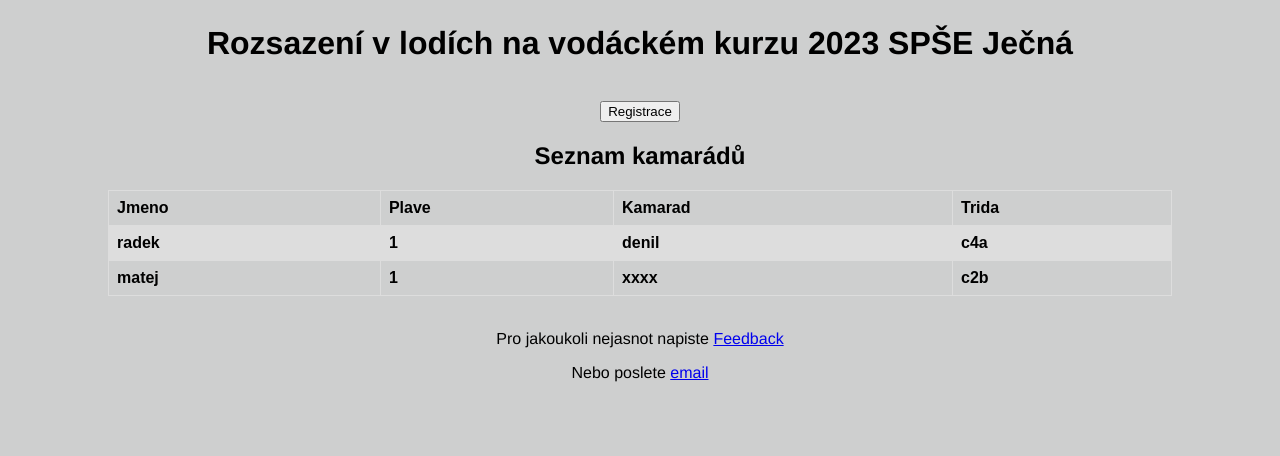
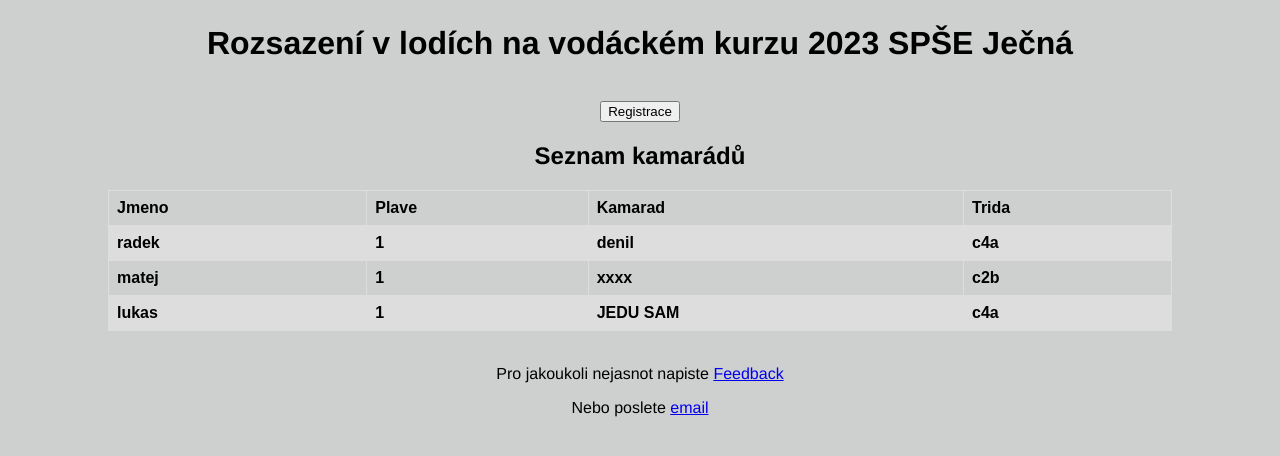
Before and after one commit to RadeksGalaxy/WAC4a, a Flask app: page / in a window 1280 px wide. Shown: the part 260-716 px from the top of the page. Run offline with Flask 2, Linux system fonts and the light colour scheme; lists and menus that the app fills with data are empty.

Commit message:
iconka hosi

```diff
--- a/friends.txt
+++ b/friends.txt
@@ -1,2 +1,3 @@
 radek,1,denil,c4a
 matej,1,xxxx,c2b
+lukas,1,JEDU SAM,c4a
--- a/static/style.css
+++ b/static/style.css
@@ -43,6 +43,7 @@
 tr:nth-child(even) {
   background-color: #dddddd;
 }
+
 .text {
     font-size: 20px;
     padding-right: 20px;
--- a/templates/index.html
+++ b/templates/index.html
@@ -4,6 +4,9 @@
     <meta charset="UTF-8">
     <title>Vodaci</title>
     <link rel="stylesheet" href="/static/style.css">
+    <script src="https://cdn.jsdelivr.net/npm/@popperjs/core@2.11.6/dist/umd/popper.min.js" integrity="sha384-oBqDVmMz9ATKxIep9tiCxS/Z9fNfEXiDAYTujMAeBAsjFuCZSmKbSSUnQlmh/jp3" crossorigin="anonymous"></script>
+    <script src="https://cdn.jsdelivr.net/npm/bootstrap@5.2.3/dist/js/bootstrap.min.js" integrity="sha384-cuYeSxntonz0PPNlHhBs68uyIAVpIIOZZ5JqeqvYYIcEL727kskC66kF92t6Xl2V" crossorigin="anonymous"></script>
+    <link rel="shortcut icon" href="{{ url_for('static', filename='ocean.ico') }}">
 </head>
 <body>
     <div id="container">
--- a/templates/registrace.html
+++ b/templates/registrace.html
@@ -6,6 +6,7 @@
     <link rel="stylesheet" href="/static/style.css">
     <script src="https://cdn.jsdelivr.net/npm/@popperjs/core@2.11.6/dist/umd/popper.min.js" integrity="sha384-oBqDVmMz9ATKxIep9tiCxS/Z9fNfEXiDAYTujMAeBAsjFuCZSmKbSSUnQlmh/jp3" crossorigin="anonymous"></script>
     <script src="https://cdn.jsdelivr.net/npm/bootstrap@5.2.3/dist/js/bootstrap.min.js" integrity="sha384-cuYeSxntonz0PPNlHhBs68uyIAVpIIOZZ5JqeqvYYIcEL727kskC66kF92t6Xl2V" crossorigin="anonymous"></script>
+    <link rel="shortcut icon" href="{{ url_for('static', filename='ocean.ico') }}">
 </head>
 <body>
 <div id="container">
```
Also changed, not shown: static/ocean.ico (added).
